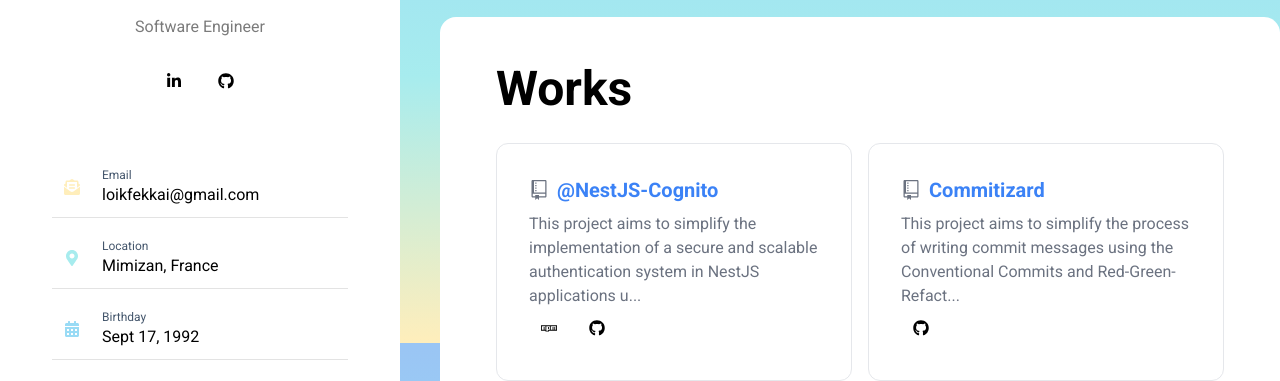
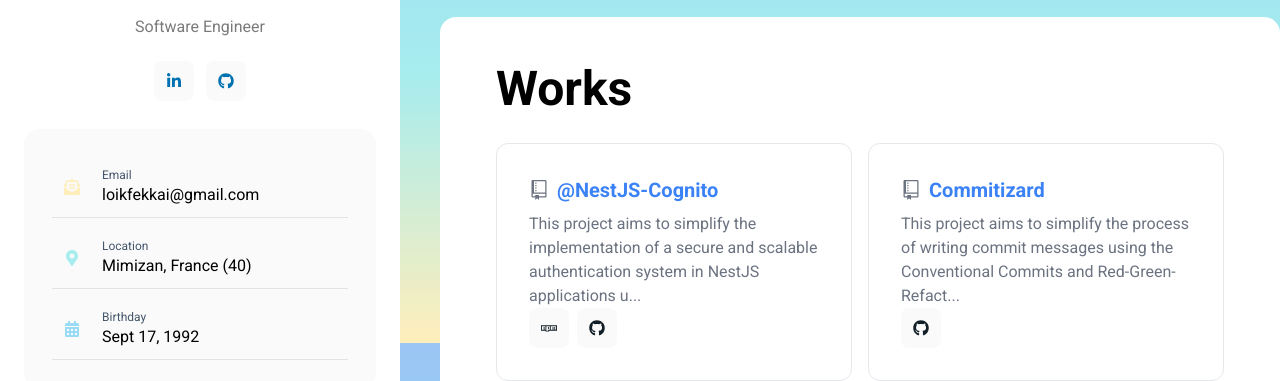
Before and after one commit to Lokicoule/portfolio, a React (Vite) app: page /fr/works in a window 1280 px wide. Shown: the part 457-838 px from the top of the page. Built offline with nearby package versions, Linux system fonts and the light colour scheme.

Commit message:
refactor: move contact info into hero folder

```diff
--- a/src/shared/components/contact-info/ContactInfo.tsx
+++ b/src/shared/components/Hero/ContactInfo.tsx
@@ -3,7 +3,6 @@ import TinyIcon from "../icons/TinyIcon";
 interface ContactInfo {
   label: string;
   value: string;
-  color: string;
   icon: JSX.Element;
   href?: string;
 }
--- a/src/shared/components/Hero/Hero.tsx
+++ b/src/shared/components/Hero/Hero.tsx
@@ -8,16 +8,18 @@ import {
 } from "react-icons/fa";
 import img from "/avatar.jpg";
 import HeroSocialLinks from "../social-links/SocialLinks";
-import HeroContactInfo from "../contact-info/ContactInfo";
+import HeroContactInfo from "./ContactInfo";
 
 const socialLinks = [
   {
     href: "https://www.linkedin.com/",
     icon: <FaLinkedinIn />,
+    iconClassName: "text-[#0072b1] hover:text-white",
   },
   {
     href: "https://www.github.com/",
     icon: <FaGithub />,
+    iconClassName: "text-[#0072b1] hover:text-white",
   },
 ];
 
@@ -25,20 +27,17 @@ const contactInfo = [
   {
     label: "Email",
     value: "loikfekkai@gmail.com",
-    color: "green-500",
     icon: <FaEnvelopeOpenText />,
     href: "mailto:loikfekkai@gmail.com",
   },
   {
     label: "Location",
-    value: "Mimizan, France",
-    color: "pink-500",
+    value: "Mimizan, France (40)",
     icon: <FaMapMarkerAlt />,
   },
   {
     label: "Birthday",
     value: "Sept 17, 1992",
-    color: "blue-500",
     icon: <FaCalendarAlt />,
   },
 ];
@@ -53,7 +52,7 @@ const Hero = () => {
         loading="lazy"
       />
       <div className="pt-[100px] pb-8">
-        <h1 className="mt-6 mb-1 text-5xl font-semibold dark:text-white">
+        <h1 className="mt-6 mb-1 text-5xl font-semibold text-primary-light dark:text-primary-dark">
           Loik Fekkai
         </h1>
         <h3 className="mb-4 text-[#7B7B7B] inline-block dark:bg-secondary-dark px-5 py-1.5 rounded-lg dark:text-[#A6A6A6]">
@@ -63,7 +62,7 @@ const Hero = () => {
         <div className="flex justify-center space-x-3">
           <HeroSocialLinks socialLinks={socialLinks} />
         </div>
-        <div className="p-7 rounded-2xl mt-7 bg-secondary dark:bg-secondary-dark">
+        <div className="p-7 rounded-2xl mt-7 bg-secondary-light dark:bg-secondary-dark">
           <HeroContactInfo contactInfo={contactInfo} />
         </div>
 
--- a/src/shared/components/icons/TinyIcon.tsx
+++ b/src/shared/components/icons/TinyIcon.tsx
@@ -7,7 +7,7 @@ type TinyIconComponent = React.FC<TinyIconProps>;
 const TinyIcon: TinyIconComponent = ({ children, className }) => {
   return (
     <div
-      className={`w-10 h-10 rounded-lg flex justify-center items-center transition-colors duration-300 ease-in-out text-primary-light dark:text-primary-dark bg-primary-light dark:bg-primary-dark hover:bg-gradient-to-b from-sky-400 to-blue-500 hover:text-white `}
+      className={`w-10 h-10 rounded-lg flex justify-center items-center transition-colors duration-300 ease-in-out text-secondary-light dark:text-secondary-dark bg-secondary-light dark:bg-secondary-dark hover:bg-gradient-to-b from-sky-400 to-blue-500 hover:text-white `}
     >
       <span className={className}>{children}</span>
     </div>
--- a/src/shared/components/layouts/PageLayout.tsx
+++ b/src/shared/components/layouts/PageLayout.tsx
@@ -20,7 +20,7 @@ const PageLayout: React.FC<PageLayoutProps> = ({ children, title }) => {
           animate="visible"
           exit="hidden"
         >
-          <h2 className="text-5xl font-bold dark:text-white relative inline-block pt-12 px-2 sm:px-5 md:px-10 lg:px-14 mb-12 md:mb-[30px]">
+          <h2 className="text-5xl font-bold text-primary-light dark:text-primary-dark relative inline-block pt-12 px-2 sm:px-5 md:px-10 lg:px-14 mb-12 md:mb-[30px]">
             {title}
           </h2>
           {children}
--- a/src/shared/components/social-links/SocialLinks.tsx
+++ b/src/shared/components/social-links/SocialLinks.tsx
@@ -3,6 +3,7 @@ import TinyIcon from "../icons/TinyIcon";
 export interface SocialLinkProps {
   href: string;
   icon: JSX.Element;
+  iconClassName?: string;
 }
 
 interface Props {
@@ -19,7 +20,7 @@ const SocialLinks: React.FC<Props> = ({ socialLinks }) => {
           target="_blank"
           rel="noopener noreferrer"
         >
-          <TinyIcon>{link.icon}</TinyIcon>
+          <TinyIcon className={link.iconClassName}>{link.icon}</TinyIcon>
         </a>
       ))}
     </>
--- a/tailwind.config.js
+++ b/tailwind.config.js
@@ -19,7 +19,6 @@ export default {
       borderColor: {
         primary: {
           light: "#e5e7eb",
-          DEFAULT: "#9ca3af",
           dark: "#373f51",
         },
       },
@@ -39,8 +38,8 @@ export default {
           dark: "#ffffff",
         },
         secondary: {
-          light: "#000033",
-          dark: "#fafafa",
+          light: "#121e26",
+          dark: "#FAF7F0",
         },
       },
     },
```
